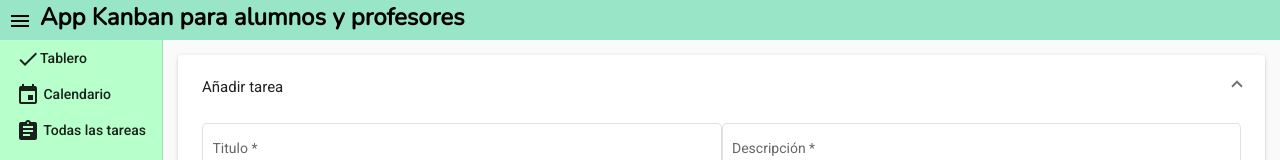
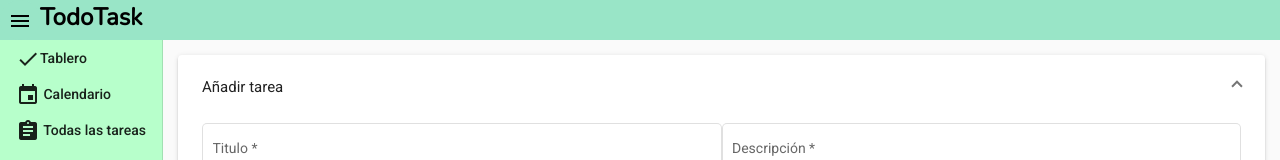
Before and after one commit to MarioQuerolAmondarain/App-kanban-front, an Angular app: page / in a window 1280 px wide. Shown: the top 160 px of the page. Built offline with nearby package versions, Linux system fonts and the light colour scheme; no server answers.

Commit message:
Se cambia el titulo de la página

```diff
--- a/src/app/shared/header/header.component.html
+++ b/src/app/shared/header/header.component.html
@@ -2,5 +2,5 @@
   <button mat-icon-button aria-label="Abrir menu" (click)="openMenu()">
     <mat-icon>menu</mat-icon>
   </button>
-  <span class="titulo">App Kanban para alumnos y profesores</span>
+  <span class="titulo">TodoTask</span>
 </div>
--- a/src/index.html
+++ b/src/index.html
@@ -2,7 +2,7 @@
 <html lang="en">
 <head>
   <meta charset="utf-8">
-  <title>AppKanban</title>
+  <title>TodoTask</title>
   <base href="/">
   <meta name="viewport" content="width=device-width, initial-scale=1">
   <link rel="icon" type="image/x-icon" href="favicon.ico">
```
